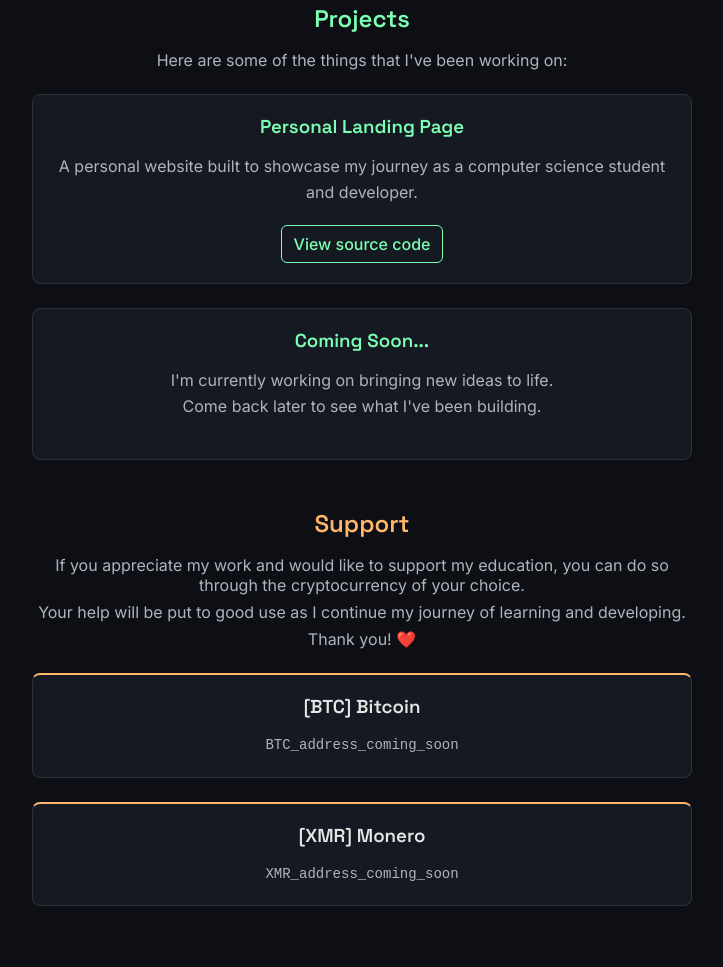
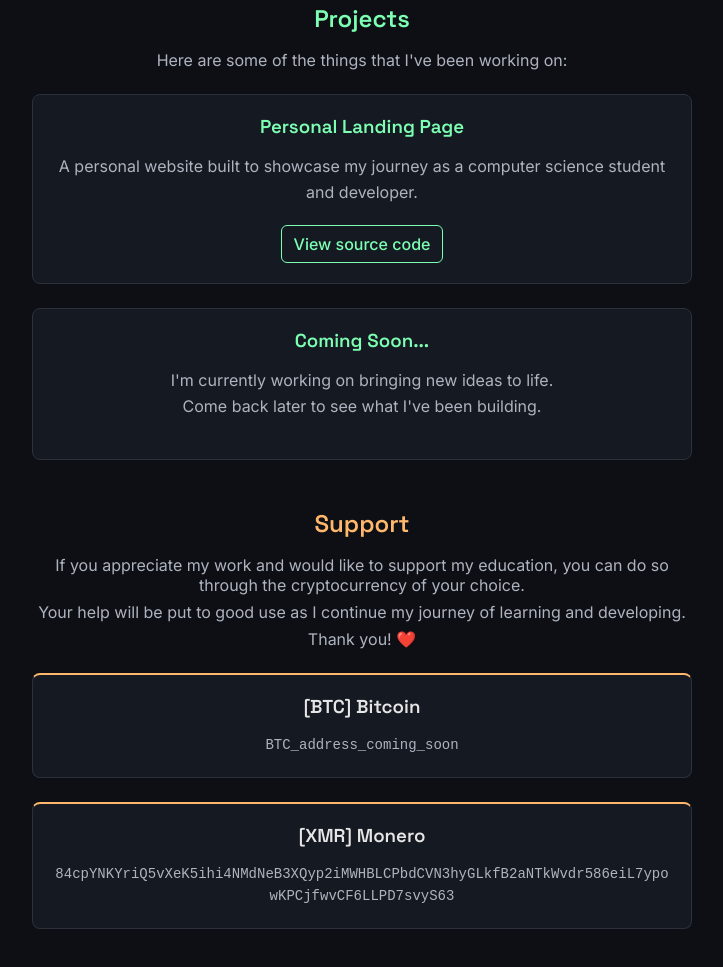
Before and after one commit to adal001/personal-landing-page, a plain HTML site: page index.html in a window 1280 px wide. Shown: the part 746-1713 px from the top of the page, without its empty margins (278-1001 px from the left). Drawn offline with Linux system fonts and the light colour scheme.

Commit message:
Add Monero wallet address to support section

```diff
--- a/index.html
+++ b/index.html
@@ -126,7 +126,7 @@
 
             <article class="support-card monero-card">
                 <h3>[XMR] Monero</h3>
-                <p>XMR_address_coming_soon</p>
+                <p>84cpYNKYriQ5vXeK5ihi4NMdNeB3XQyp2iMWHBLCPbdCVN3hyGLkfB2aNTkWvdr586eiL7ypowKPCjfwvCF6LLPD7svyS63</p>
             </article>
         </section>
     </main>
```
